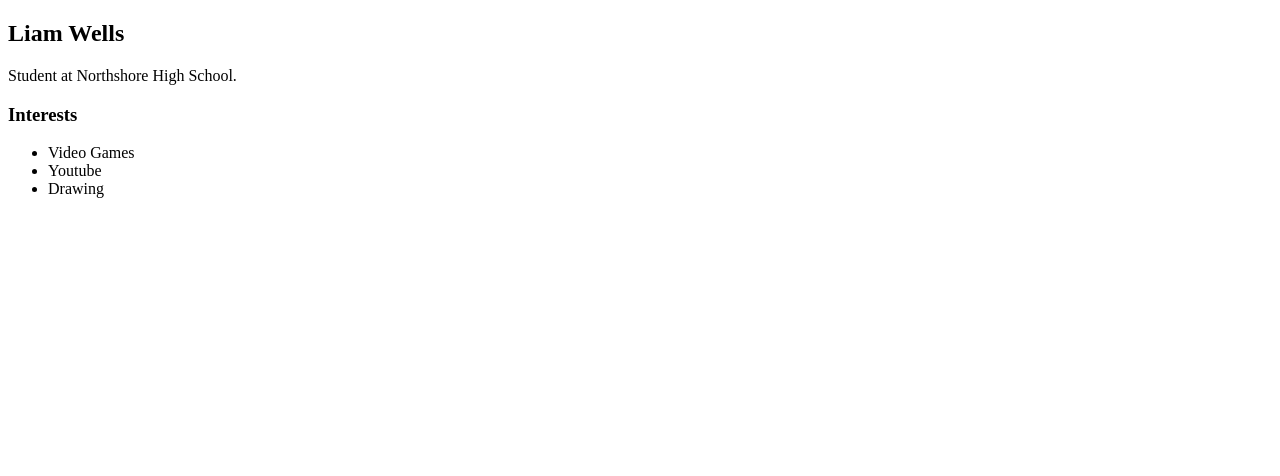
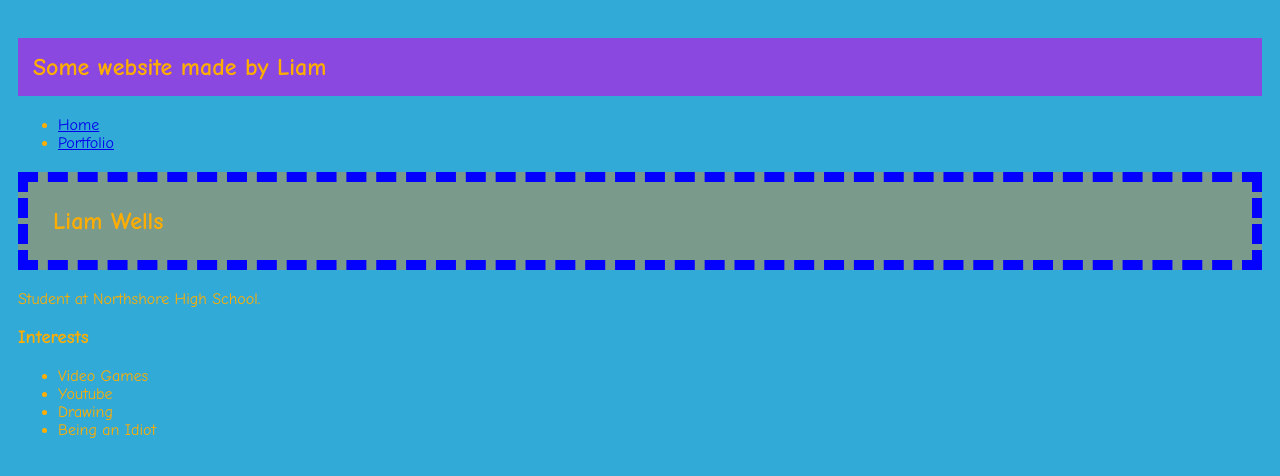
Before and after one commit to LWells707/LWells707.github.io, a plain HTML site: page index.html in a window 1280 px wide. Drawn offline with Linux system fonts and the light colour scheme.

Commit message:
index.html

```diff
--- a/index.html
+++ b/index.html
@@ -2,12 +2,42 @@
 <html>
     <head>
         <title>Some Random Website Made for Something</title>
+        <style>
+             body{
+                background: rgb(50,170,215);
+                color: rgb(255, 174, 0);
+                padding: 10px;
+                font-family: "Comic Sans MS";
+            }
+            header{
+                font-size: 5.5em;
+                font-weight: bold;
+            }
+            h1{
+                background: rgb(138, 72, 224);
+                padding: 15px;
+            }
+            h2{
+                background: rgba(255, 124, 2, 0.349);
+                border: 10px dashed rgb(4, 0, 255);
+                padding: 25px;
+            }
+        </style>
     </head>
     <body>
         <!-- All content goes here -->
         <div>
             <nav>
-
+                <h1>Some website made by Liam</h1>
+                    <ul id="nav-ul">
+                        <li class="nav-li">
+                            <a class="nav a" href="index.html">Home</a>
+                        </li>
+                        <li class="nav li">
+                            <a class="nav a" href="portfolio.html">Portfolio</a>
+                        </li>
+                    </ul>
+                </h1>
             </nav>
 
             <main>
@@ -28,6 +58,7 @@
                             <li>Video Games</li>
                             <li>Youtube</li>
                             <li>Drawing</li>
+                            <li>Being an Idiot</li>
                     </div>
                 </div>
             </main>
```
